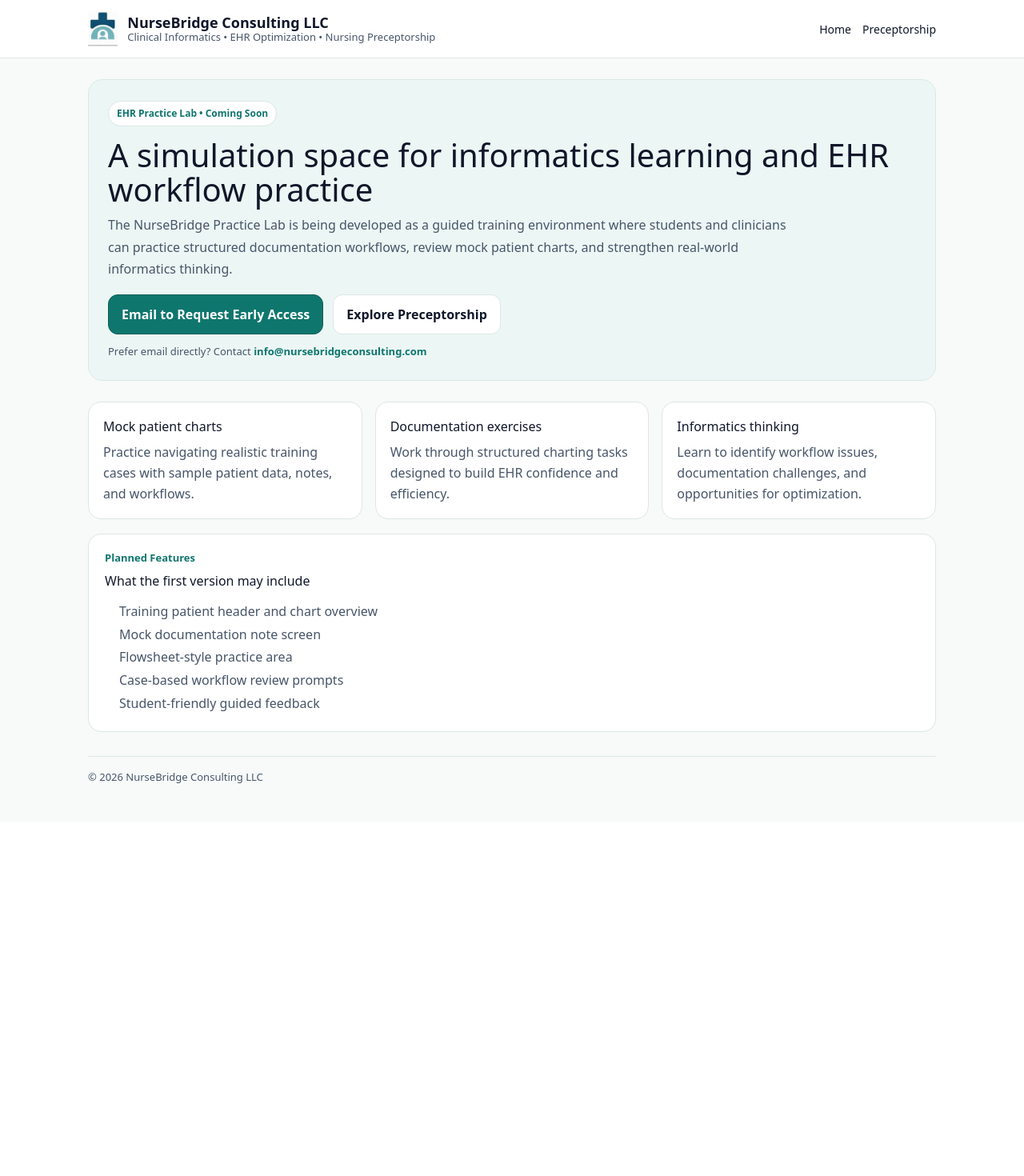
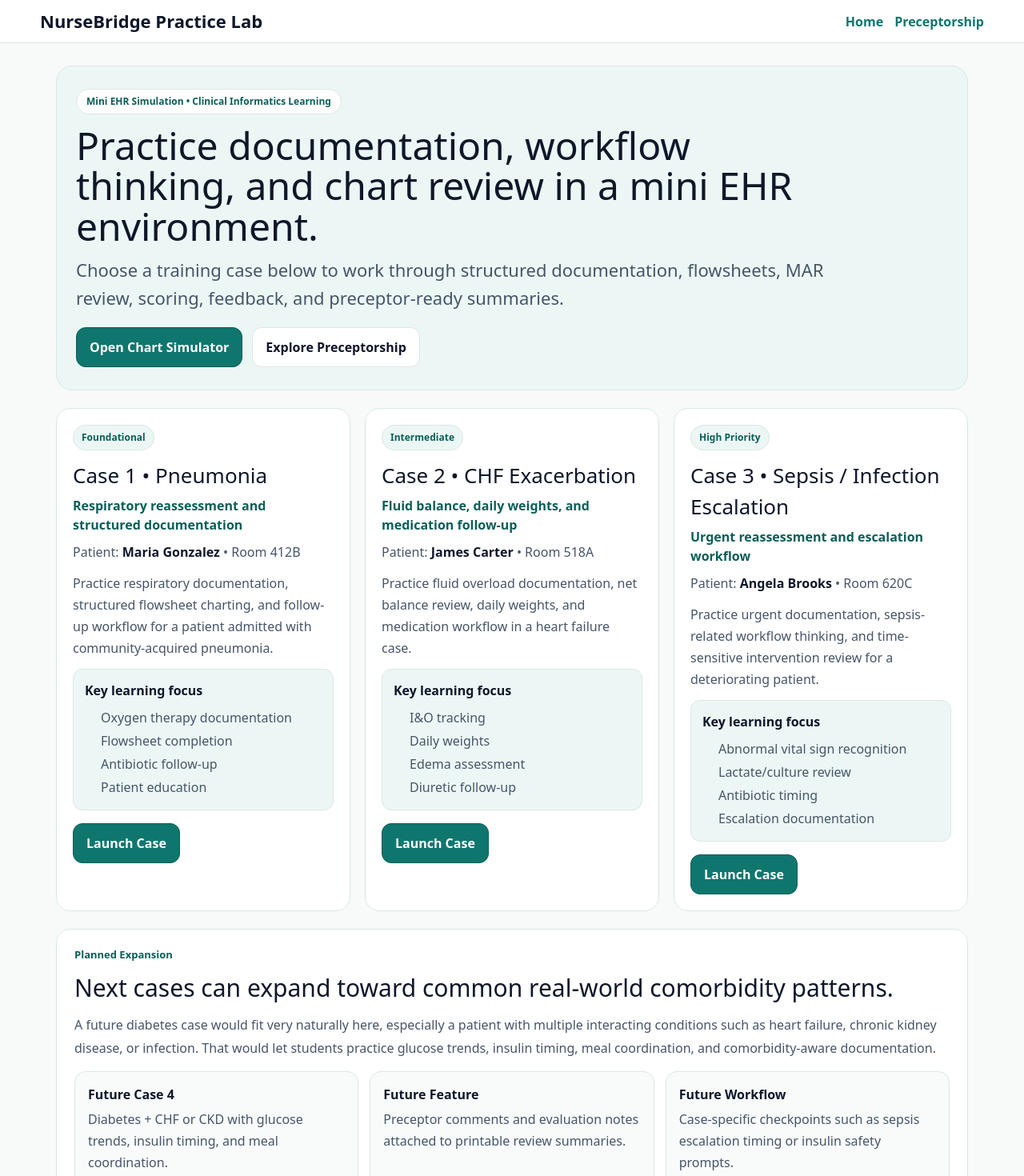
Before and after one commit to bamao33-hub/nursebridge-web, a Next.js app: page /practice-lab in a window 1280 px wide. Shown: the top 1470 px of the page at 80% size. Before the commit the page ends 1027 px from the top, so only its background shows below. Built offline with nearby package versions, Linux system fonts and the light colour scheme.

Commit message:
Update page.tsx

```diff
--- a/app/practice-lab/page.tsx
+++ b/app/practice-lab/page.tsx
@@ -1,6 +1,5 @@
 import Link from "next/link";
 
-export default function PracticeLabPage() {
 const COLORS = {
   teal: "#0f766e",
   tealDark: "#0b5f58",
@@ -12,230 +11,324 @@ export default function PracticeLabPage() {
   soft: "#ecf7f5",
 };
 
+const CASES = [
+  {
+    title: "Case 1 • Pneumonia",
+    subtitle: "Respiratory reassessment and structured documentation",
+    patient: "Maria Gonzalez",
+    room: "412B",
+    focus: [
+      "Oxygen therapy documentation",
+      "Flowsheet completion",
+      "Antibiotic follow-up",
+      "Patient education",
+    ],
+    summary:
+      "Practice respiratory documentation, structured flowsheet charting, and follow-up workflow for a patient admitted with community-acquired pneumonia.",
+    badge: "Foundational",
+  },
+  {
+    title: "Case 2 • CHF Exacerbation",
+    subtitle: "Fluid balance, daily weights, and medication follow-up",
+    patient: "James Carter",
+    room: "518A",
+    focus: [
+      "I&O tracking",
+      "Daily weights",
+      "Edema assessment",
+      "Diuretic follow-up",
+    ],
+    summary:
+      "Practice fluid overload documentation, net balance review, daily weights, and medication workflow in a heart failure case.",
+    badge: "Intermediate",
+  },
+  {
+    title: "Case 3 • Sepsis / Infection Escalation",
+    subtitle: "Urgent reassessment and escalation workflow",
+    patient: "Angela Brooks",
+    room: "620C",
+    focus: [
+      "Abnormal vital sign recognition",
+      "Lactate/culture review",
+      "Antibiotic timing",
+      "Escalation documentation",
+    ],
+    summary:
+      "Practice urgent documentation, sepsis-related workflow thinking, and time-sensitive intervention review for a deteriorating patient.",
+    badge: "High Priority",
+  },
+];
+
+export default function PracticeLabPage() {
   return (
     <main
       style={{
         fontFamily:
           'ui-sans-serif, system-ui, -apple-system, Segoe UI, Roboto, Arial, "Apple Color Emoji", "Segoe UI Emoji"',
         backgroundColor: COLORS.bg,
+        minHeight: "100vh",
         color: COLORS.text,
-        minHeight: "100vh",
-      }}
-    >
-      <header
-        style={{
-          position: "sticky",
-          top: 0,
-          zIndex: 10,
-          backgroundColor: "rgba(255,255,255,0.92)",
-          backdropFilter: "blur(8px)",
-          borderBottom: `1px solid ${COLORS.border}`,
       }}
     >
       <div
         style={{
-            maxWidth: 1100,
+          borderBottom: `1px solid ${COLORS.border}`,
+          background: "#ffffff",
+          padding: "10px 20px",
+        }}
+      >
+        <div
+          style={{
+            maxWidth: 1180,
             margin: "0 auto",
-            padding: "14px 20px",
             display: "flex",
+            justifyContent: "space-between",
             alignItems: "center",
-            justifyContent: "space-between",
-            gap: 16,
+            gap: 12,
             flexWrap: "wrap",
           }}
         >
+          <div style={{ fontWeight: 800, fontSize: 22 }}>NurseBridge Practice Lab</div>
+
+          <div style={{ display: "flex", gap: 14, flexWrap: "wrap" }}>
             <Link
               href="/"
-            style={{
-              display: "flex",
-              alignItems: "center",
-              gap: 12,
-              textDecoration: "none",
-              color: COLORS.text,
-            }}
+              style={{ textDecoration: "none", color: COLORS.teal, fontWeight: 700 }}
             >
-            <img
-              src="/logo-icon.jpeg"
-              alt="NurseBridge Consulting"
-              style={{ height: 44, width: "auto", display: "block" }}
-            />
-            <div style={{ lineHeight: 1.1 }}>
-              <div style={{ fontSize: 18, fontWeight: 800 }}>NurseBridge Consulting LLC</div>
-              <div style={{ fontSize: 13, color: COLORS.muted }}>
-                Clinical Informatics • EHR Optimization • Nursing Preceptorship
-              </div>
-            </div>
-          </Link>
-
-          <nav style={{ display: "flex", gap: 14, alignItems: "center", flexWrap: "wrap" }}>
-            <Link href="/" style={{ color: COLORS.text, textDecoration: "none", fontSize: 14 }}>
               Home
             </Link>
             <Link
               href="/preceptorship"
-              style={{ color: COLORS.text, textDecoration: "none", fontSize: 14 }}
+              style={{ textDecoration: "none", color: COLORS.teal, fontWeight: 700 }}
             >
               Preceptorship
             </Link>
-          </nav>
           </div>
-      </header>
+        </div>
+      </div>
 
-      <div style={{ maxWidth: 1100, margin: "0 auto", padding: "26px 20px 46px" }}>
+      <div style={{ maxWidth: 1180, margin: "0 auto", padding: "28px 20px 40px" }}>
         <section
           style={{
             border: `1px solid ${COLORS.border}`,
-            borderRadius: 18,
-            padding: "26px 24px",
-            backgroundColor: COLORS.soft,
+            borderRadius: 20,
+            background: COLORS.soft,
+            padding: "28px 24px",
+            marginBottom: 22,
           }}
         >
           <div
             style={{
               display: "inline-flex",
-              gap: 8,
-              padding: "6px 10px",
+              padding: "6px 12px",
               borderRadius: 999,
-              backgroundColor: "#ffffff",
-              color: COLORS.teal,
+              border: `1px solid ${COLORS.border}`,
+              background: "#ffffff",
+              color: COLORS.tealDark,
               fontSize: 12,
-              fontWeight: 700,
-              border: `1px solid ${COLORS.border}`,
+              fontWeight: 800,
               marginBottom: 14,
             }}
           >
-            EHR Practice Lab • Coming Soon
+            Mini EHR Simulation • Clinical Informatics Learning
           </div>
 
-          <h1 style={{ fontSize: 40, margin: "0 0 10px 0", lineHeight: 1.08 }}>
-            A simulation space for informatics learning and EHR workflow practice
+          <h1
+            style={{
+              fontSize: 48,
+              lineHeight: 1.05,
+              margin: "0 0 12px",
+              maxWidth: 900,
+            }}
+          >
+            Practice documentation, workflow thinking, and chart review in a mini EHR environment.
           </h1>
 
-          <p style={{ margin: 0, color: COLORS.muted, lineHeight: 1.7, maxWidth: 860 }}>
-            The NurseBridge Practice Lab is being developed as a guided training environment where
-            students and clinicians can practice structured documentation workflows, review mock
-            patient charts, and strengthen real-world informatics thinking.
+          <p
+            style={{
+              margin: 0,
+              color: COLORS.muted,
+              fontSize: 22,
+              lineHeight: 1.6,
+              maxWidth: 980,
+            }}
+          >
+            Choose a training case below to work through structured documentation, flowsheets,
+            MAR review, scoring, feedback, and preceptor-ready summaries.
           </p>
 
           <div style={{ display: "flex", gap: 12, flexWrap: "wrap", marginTop: 18 }}>
-            <a
-              href="mailto:info@nursebridgeconsulting.com?subject=Practice%20Lab%20Interest"
-              style={{
-                display: "inline-block",
-                padding: "12px 16px",
-                borderRadius: 12,
-                backgroundColor: COLORS.teal,
-                color: "white",
-                fontWeight: 800,
-                textDecoration: "none",
-                border: `1px solid ${COLORS.tealDark}`,
-              }}
-            >
-              Email to Request Early Access
-            </a>
-
-            <Link
-              href="/preceptorship"
-              style={{
-                display: "inline-block",
-                padding: "12px 16px",
-                borderRadius: 12,
-                backgroundColor: "white",
-                color: COLORS.text,
-                fontWeight: 700,
-                textDecoration: "none",
-                border: `1px solid ${COLORS.border}`,
-              }}
-            >
+            <Link href="/practice-lab/chart" style={primaryButtonStyle}>
+              Open Chart Simulator
+            </Link>
+            <Link href="/preceptorship" style={secondaryButtonStyle}>
               Explore Preceptorship
             </Link>
           </div>
-          <div style={{ marginTop: 12, fontSize: 13, color: COLORS.muted }}>
-  Prefer email directly? Contact{" "}
-  <a
-    href="mailto:info@nursebridgeconsulting.com?subject=Practice%20Lab%20Interest"
-    style={{ color: COLORS.teal, fontWeight: 700, textDecoration: "none" }}
-  >
-    info@nursebridgeconsulting.com
-  </a>
-</div>
         </section>
 
-        <section style={{ paddingTop: 26, paddingBottom: 10 }}>
+        <section
+          style={{
+            display: "grid",
+            gridTemplateColumns: "repeat(auto-fit, minmax(320px, 1fr))",
+            gap: 18,
+            marginBottom: 22,
+          }}
+        >
+          {CASES.map((item) => (
+            <div
+              key={item.title}
+              style={{
+                border: `1px solid ${COLORS.border}`,
+                borderRadius: 18,
+                background: COLORS.card,
+                padding: 20,
+              }}
+            >
+              <div
+                style={{
+                  display: "inline-flex",
+                  padding: "6px 10px",
+                  borderRadius: 999,
+                  border: `1px solid ${COLORS.border}`,
+                  background: COLORS.soft,
+                  color: COLORS.tealDark,
+                  fontSize: 12,
+                  fontWeight: 800,
+                  marginBottom: 12,
+                }}
+              >
+                {item.badge}
+              </div>
+
+              <h2 style={{ margin: "0 0 6px", fontSize: 26 }}>{item.title}</h2>
+              <div style={{ color: COLORS.tealDark, fontWeight: 700, marginBottom: 10 }}>
+                {item.subtitle}
+              </div>
+              <div style={{ color: COLORS.muted, marginBottom: 14 }}>
+                Patient: <b style={{ color: COLORS.text }}>{item.patient}</b> • Room {item.room}
+              </div>
+
+              <p style={{ color: COLORS.muted, lineHeight: 1.7, marginTop: 0 }}>
+                {item.summary}
+              </p>
+
+              <div
+                style={{
+                  border: `1px solid ${COLORS.border}`,
+                  borderRadius: 12,
+                  padding: 14,
+                  background: COLORS.soft,
+                  marginTop: 12,
+                }}
+              >
+                <div style={{ fontWeight: 800, marginBottom: 8 }}>Key learning focus</div>
+                <ul style={{ margin: 0, paddingLeft: 20, lineHeight: 1.8, color: COLORS.muted }}>
+                  {item.focus.map((point) => (
+                    <li key={point}>{point}</li>
+                  ))}
+                </ul>
+              </div>
+
+              <div style={{ marginTop: 16 }}>
+                <Link href="/practice-lab/chart" style={primaryButtonStyle}>
+                  Launch Case
+                </Link>
+              </div>
+            </div>
+          ))}
+        </section>
+
+        <section
+          style={{
+            border: `1px solid ${COLORS.border}`,
+            borderRadius: 18,
+            background: "#ffffff",
+            padding: 22,
+          }}
+        >
+          <div style={{ color: COLORS.tealDark, fontWeight: 800, fontSize: 13, marginBottom: 8 }}>
+            Planned Expansion
+          </div>
+
+          <h2 style={{ margin: "0 0 10px", fontSize: 30 }}>
+            Next cases can expand toward common real-world comorbidity patterns.
+          </h2>
+
+          <p style={{ color: COLORS.muted, lineHeight: 1.8, marginTop: 0 }}>
+            A future diabetes case would fit very naturally here, especially a patient with
+            multiple interacting conditions such as heart failure, chronic kidney disease, or
+            infection. That would let students practice glucose trends, insulin timing, meal
+            coordination, and comorbidity-aware documentation.
+          </p>
+
           <div
             style={{
               display: "grid",
               gridTemplateColumns: "repeat(auto-fit, minmax(240px, 1fr))",
-              gap: 16,
+              gap: 14,
+              marginTop: 14,
             }}
           >
-            {[
-              {
-                title: "Mock patient charts",
-                desc: "Practice navigating realistic training cases with sample patient data, notes, and workflows.",
-              },
-              {
-                title: "Documentation exercises",
-                desc: "Work through structured charting tasks designed to build EHR confidence and efficiency.",
-              },
-              {
-                title: "Informatics thinking",
-                desc: "Learn to identify workflow issues, documentation challenges, and opportunities for optimization.",
-              },
-            ].map((item) => (
-              <div
-                key={item.title}
-                style={{
-                  border: `1px solid ${COLORS.border}`,
-                  borderRadius: 16,
-                  padding: 18,
-                  backgroundColor: COLORS.card,
-                }}
-              >
-                <h3 style={{ margin: "0 0 8px 0" }}>{item.title}</h3>
-                <p style={{ margin: 0, color: COLORS.muted, lineHeight: 1.6 }}>{item.desc}</p>
-              </div>
-            ))}
+            <MiniPlanCard
+              title="Future Case 4"
+              text="Diabetes + CHF or CKD with glucose trends, insulin timing, and meal coordination."
+            />
+            <MiniPlanCard
+              title="Future Feature"
+              text="Preceptor comments and evaluation notes attached to printable review summaries."
+            />
+            <MiniPlanCard
+              title="Future Workflow"
+              text="Case-specific checkpoints such as sepsis escalation timing or insulin safety prompts."
+            />
           </div>
         </section>
-
-        <section style={{ paddingTop: 8, paddingBottom: 10 }}>
-          <div
-            style={{
-              border: `1px solid ${COLORS.border}`,
-              borderRadius: 16,
-              padding: 20,
-              backgroundColor: COLORS.card,
-            }}
-          >
-            <div style={{ color: COLORS.teal, fontWeight: 800, fontSize: 13, marginBottom: 6 }}>
-              Planned Features
-            </div>
-
-            <h2 style={{ margin: "0 0 12px 0" }}>What the first version may include</h2>
-
-            <ul style={{ margin: 0, paddingLeft: 18, color: COLORS.muted, lineHeight: 1.8 }}>
-              <li>Training patient header and chart overview</li>
-              <li>Mock documentation note screen</li>
-              <li>Flowsheet-style practice area</li>
-              <li>Case-based workflow review prompts</li>
-              <li>Student-friendly guided feedback</li>
-            </ul>
-          </div>
-        </section>
-
-        <footer
-          style={{
-            borderTop: `1px solid ${COLORS.border}`,
-            paddingTop: 16,
-            marginTop: 20,
-            color: COLORS.muted,
-            fontSize: 13,
-          }}
-        >
-          © 2026 NurseBridge Consulting LLC
-        </footer>
       </div>
     </main>
   );
 }
+
+function MiniPlanCard({
+  title,
+  text,
+}: {
+  title: string;
+  text: string;
+}) {
+  return (
+    <div
+      style={{
+        border: "1px solid #dbe7e5",
+        borderRadius: 14,
+        padding: 16,
+        background: "#f8fbfa",
+      }}
+    >
+      <div style={{ fontWeight: 800, marginBottom: 6 }}>{title}</div>
+      <div style={{ color: "#475569", lineHeight: 1.7 }}>{text}</div>
+    </div>
+  );
+}
+
+const primaryButtonStyle: React.CSSProperties = {
+  display: "inline-block",
+  padding: "12px 16px",
+  borderRadius: 12,
+  border: "1px solid #0b5f58",
+  background: "#0f766e",
+  color: "#ffffff",
+  fontWeight: 800,
+  textDecoration: "none",
+};
+
+const secondaryButtonStyle: React.CSSProperties = {
+  display: "inline-block",
+  padding: "12px 16px",
+  borderRadius: 12,
+  border: "1px solid #dbe7e5",
+  background: "#ffffff",
+  color: "#0f172a",
+  fontWeight: 700,
+  textDecoration: "none",
+};
```
Lines whose indentation alone changed are shown as unchanged.
